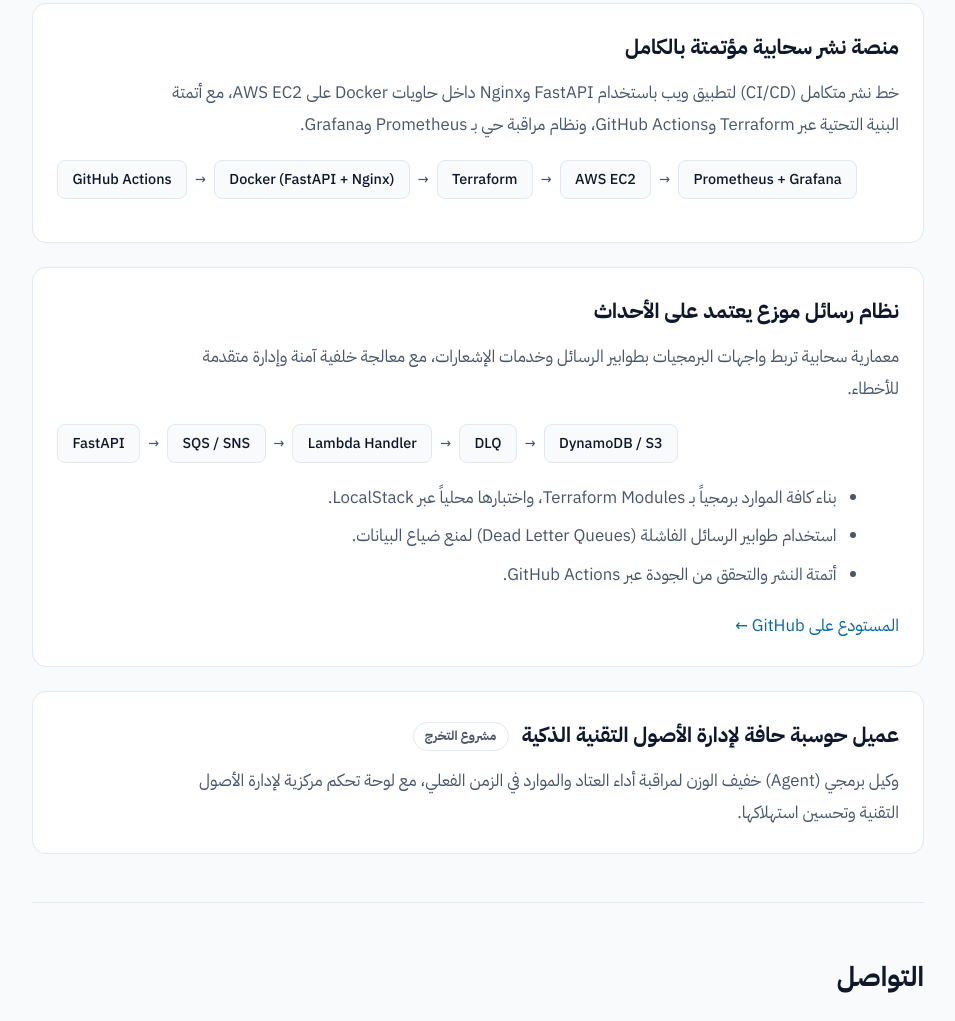
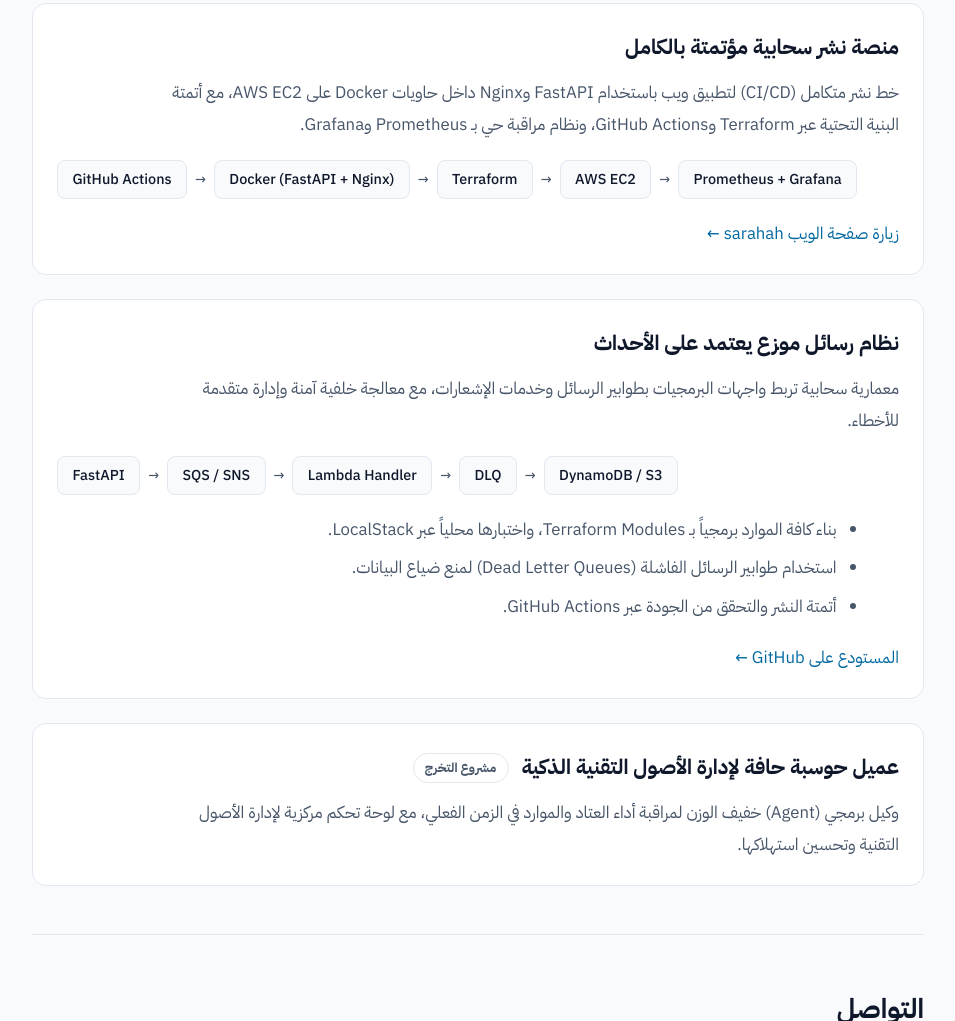
Before and after one commit to ahm3dtalha/ahm3dtalha.github.io, a plain HTML site: page index.html in a window 1280 px wide. Shown: the part 2946-3967 px from the top of the page, without its empty margins (162-1117 px from the left). Drawn offline with Linux system fonts and the light colour scheme.

Commit message:
Add link to sarahah webpage in index.html

```diff
--- a/index.html
+++ b/index.html
@@ -291,6 +291,7 @@ footer .wrap{display:flex;justify-content:space-between;flex-wrap:wrap;gap:1rem}
         <span class="n">AWS EC2</span><span class="a">→</span>
         <span class="n">Prometheus + Grafana</span>
       </div>
+      <a href="https://sarahah.duckdns.org" rel="noopener">زيارة صفحة الويب sarahah ←</a>
     </article>
 
     <article class="card project eng-only">
```
